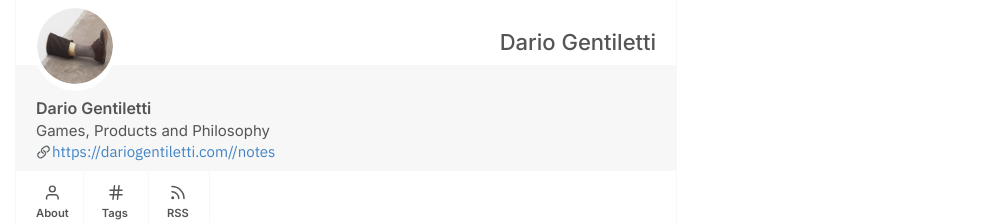
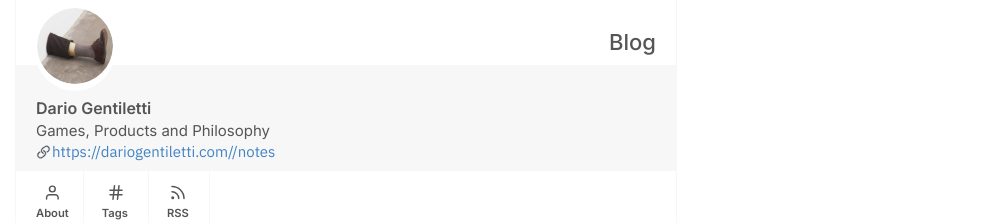
Before and after one commit to dariogentiletti/dariogentiletti.com, a Jekyll site: the page built from index.md, in a window 1280 px wide. Shown: the top 223 px of the page, without its empty margins (294-1280 px from the left). Built offline with Jekyll 4.4.1, drawn with Linux system fonts in a browser that asks for light colours.

Commit message:
Title change

```diff
--- a/_config.yml
+++ b/_config.yml
@@ -1,4 +1,4 @@
-title: Dario Gentiletti
+title: Blog
 name: Dario Gentiletti
 user_description: Games, Products and Philosophy
 notes_url: "https://dariogentiletti.com/"
```
